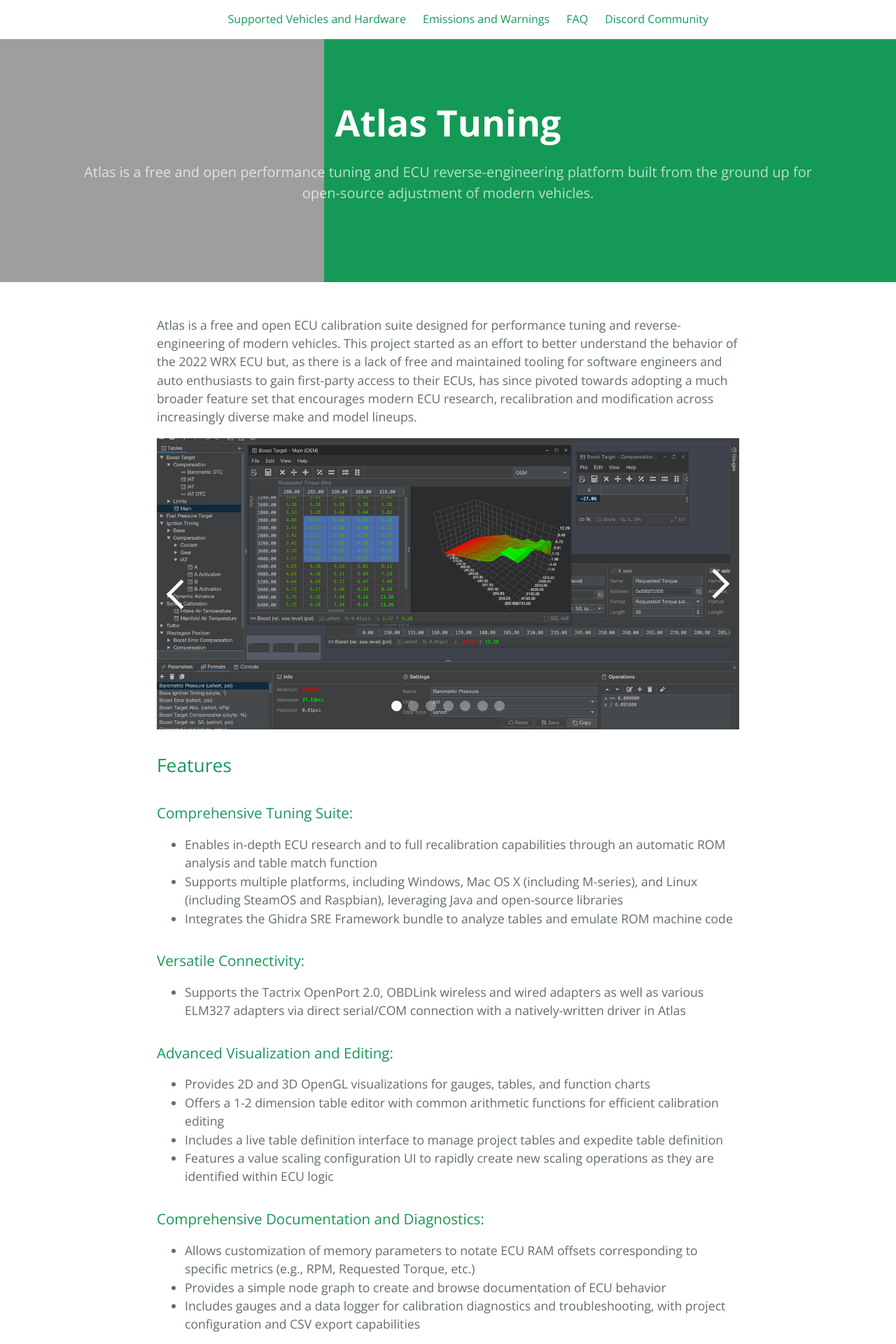
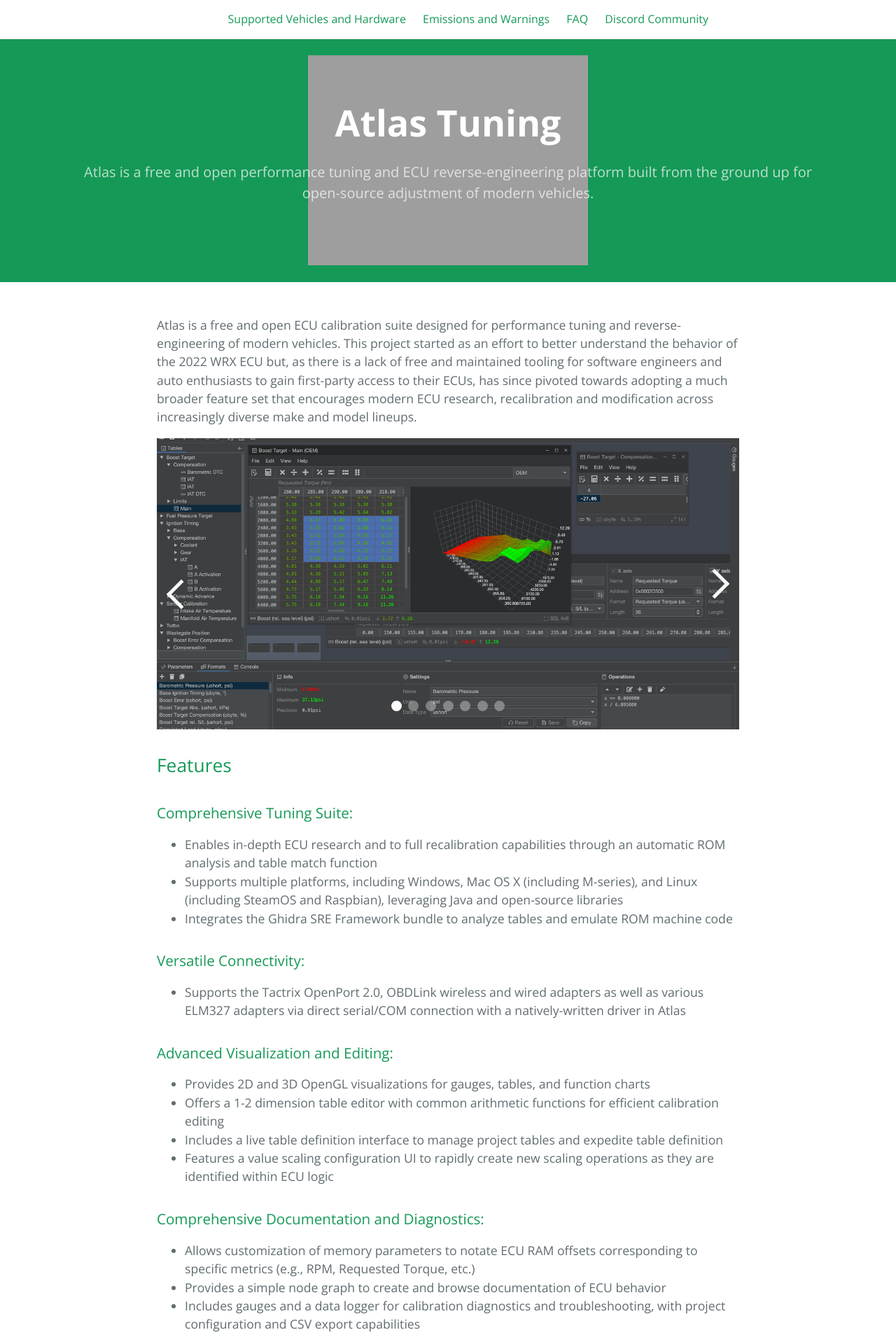
Before and after one commit to atlas-tuning/atlas-public, a Jekyll site: the page built from docs/index.md, in a window 1280 px wide. Shown: the top 1920 px of the page at 70% size. Built offline with Jekyll 4.4.1, drawn with Linux system fonts in a browser that asks for light colours.

Commit message:
Update jekyll-theme-cayman-blog.scss

```diff
--- a/docs/_sass/jekyll-theme-cayman-blog.scss
+++ b/docs/_sass/jekyll-theme-cayman-blog.scss
@@ -111,8 +111,8 @@
   text-align: center;
   background-color: $header-bg-color;
   background-image: url(/assets/banner.JPG);
-  background-size: contain;
   background-repeat: no-repeat;
+  background-position: center;
 
   @include large {
     padding: 5rem 6rem;
```
